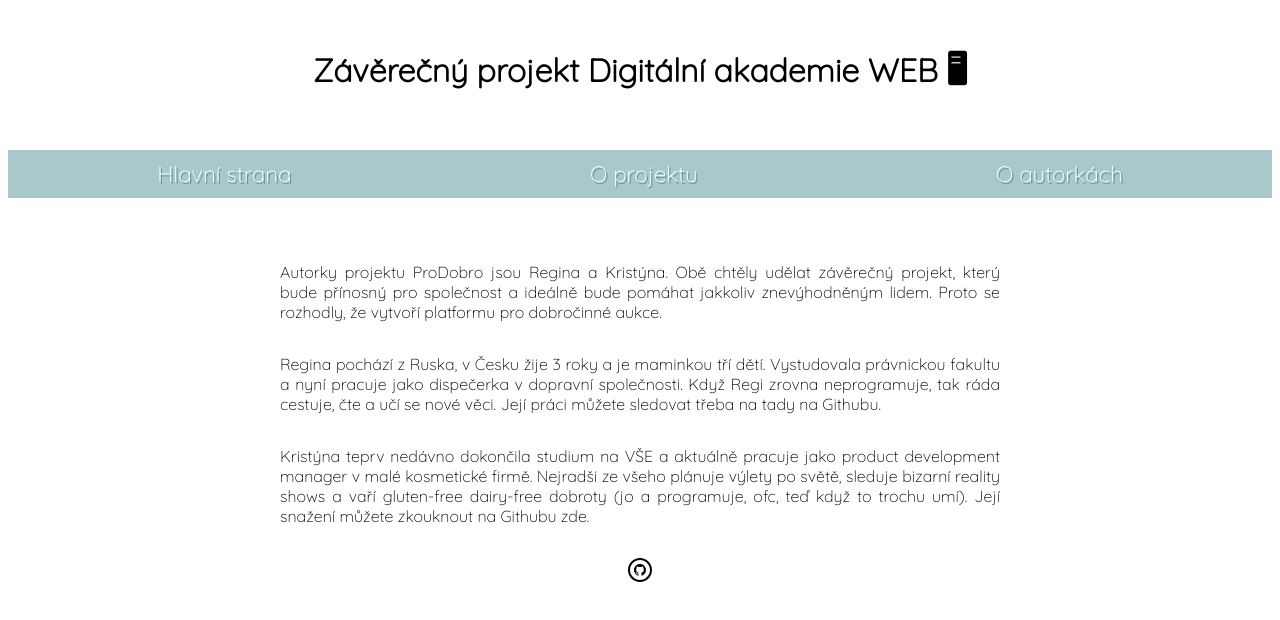
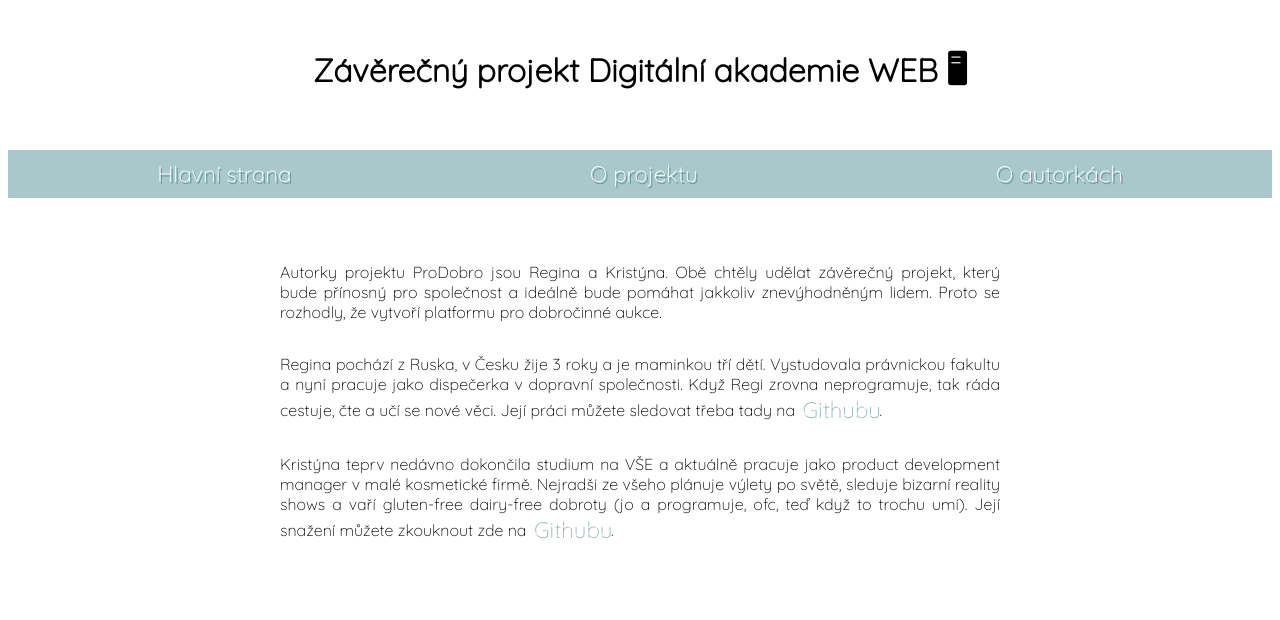
Before and after one commit to kristynyje/O-projektu, a React app: page /autorky in a window 1280 px wide. Shown: the top 620 px of the page. Built offline with nearby package versions, Linux system fonts and the light colour scheme; a web font is replaced by a local one.

Commit message:
Main-odkaz na GitHub

```diff
--- a/package.json
+++ b/package.json
@@ -23,6 +23,7 @@
   },
   "dependencies": {
     "@fortawesome/fontawesome-svg-core": "^6.1.1",
+    "@fortawesome/free-brands-svg-icons": "^6.1.1",
     "@fortawesome/free-regular-svg-icons": "^6.1.1",
     "@fortawesome/free-solid-svg-icons": "^6.1.1",
     "@fortawesome/react-fontawesome": "^0.1.18",
--- a/src/autorky/index.jsx
+++ b/src/autorky/index.jsx
@@ -1,5 +1,6 @@
 import React from 'react';
-import { Link } from 'react-router-dom';
+import { FontAwesomeIcon } from '@fortawesome/react-fontawesome';
+import { faGithub } from '@fortawesome/free-brands-svg-icons';
 
 /* TODO: Vložit ke každé autorce fotku, nastylovat, vložit linky s odkazem na Github, při kliknutí "tady" a "zde" */
 
@@ -19,28 +20,17 @@ export const Autorky = () => {
           Regina pochází z Ruska, v Česku žije 3 roky a je maminkou tří dětí.
           Vystudovala právnickou fakultu a nyní pracuje jako dispečerka v
           dopravní společnosti. Když Regi zrovna neprogramuje, tak ráda cestuje,
-          čte a učí se nové věci. Její práci můžete sledovat třeba na tady na
-          Githubu.{' '}
+          čte a učí se nové věci. Její práci můžete sledovat třeba tady na
+          <a href="https://github.com/Regi25"> Githubu</a>.
         </p>
         <p className="p_autorky">
-          {' '}
           Kristýna teprv nedávno dokončila studium na VŠE a aktuálně pracuje
           jako product development manager v malé kosmetické firmě. Nejradši ze
           všeho plánuje výlety po světě, sleduje bizarní reality shows a vaří
           gluten-free dairy-free dobroty (jo a programuje, ofc, teď když to
-          trochu umí). Její snažení můžete zkouknout na Githubu zde.
-        </p>{' '}
-        <Link to="./">
-          <svg
-            xmlns="http://www.w3.org/2000/svg"
-            width="24"
-            height="24"
-            viewBox="0 0 24 24"
-          >
-            <path d="M12 2c5.514 0 10 4.486 10 10s-4.486 10-10 10-10-4.486-10-10 4.486-10 10-10zm0-2c-6.627 0-12 5.373-12 12s5.373 12 12 12 12-5.373 12-12-5.373-12-12-12zm0 6c-3.313 0-6 2.686-6 6 0 2.651 1.719 4.9 4.104 5.693.3.056.396-.13.396-.289v-1.117c-1.669.363-2.017-.707-2.017-.707-.272-.693-.666-.878-.666-.878-.544-.373.041-.365.041-.365.603.042.92.619.92.619.535.917 1.403.652 1.746.499.054-.388.209-.652.381-.802-1.333-.152-2.733-.667-2.733-2.965 0-.655.234-1.19.618-1.61-.062-.153-.268-.764.058-1.59 0 0 .504-.161 1.65.615.479-.133.992-.199 1.502-.202.51.002 1.023.069 1.503.202 1.146-.776 1.648-.615 1.648-.615.327.826.121 1.437.06 1.588.385.42.617.955.617 1.61 0 2.305-1.404 2.812-2.74 2.96.216.186.412.551.412 1.111v1.646c0 .16.096.347.4.288 2.383-.793 4.1-3.041 4.1-5.691 0-3.314-2.687-6-6-6z" />
-          </svg>
-        </Link>
-        {/* <a href="https://github.com/kristynyje"></a> */}
+          trochu umí). Její snažení můžete zkouknout zde na
+          <a href="https://github.com/kristynyje"> Githubu</a>.
+        </p>
       </div>
     </>
   );
```
